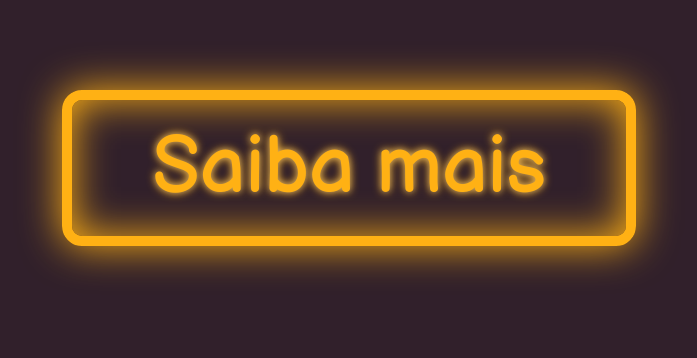
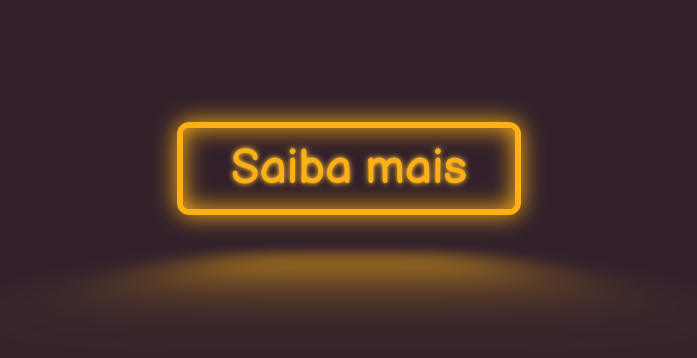
Before and after one commit to Lutefd/Neon-button-element, a plain HTML site: page index.html in a window 1280 px wide. Shown: the part 240-598 px from the top of the page, without its empty margins (291-988 px from the left). Drawn offline with Linux system fonts and the light colour scheme.

Commit message:
Added reflection and glow on hover

```diff
--- a/styles.css
+++ b/styles.css
@@ -22,11 +22,51 @@ a {
 .neon-btn {
   cursor: pointer;
   display: inline-block;
-  font-size: 5rem;
+  position: relative;
+  font-size: 3rem;
   color: var(--clr-neon);
-  border: currentColor 0.125em solid;
+  border: var(--clr-neon) 0.125em solid;
   border-radius: 0.25em;
   padding: 0.25em 1em;
   text-shadow: 0 0 0.075em hsl(0 0% 100% / 0.3), 0 0 0.125em currentColor;
   box-shadow: inset 0 0 0.5em 0 var(--clr-neon), 0 0 0.5em 0 var(--clr-neon);
 }
+.neon-btn::before {
+  content: '';
+  pointer-events: none;
+  position: absolute;
+  background-color: var(--clr-neon);
+  top: 120%;
+  left: 0;
+  width: 100%;
+  height: 100%;
+  transform: perspective(1em) rotateX(40deg) scale(1, 0.35);
+  filter: blur(1em);
+  opacity: 0.7;
+}
+.neon-btn::after {
+  content: '';
+  position: absolute;
+  top: 0;
+  left: 0;
+  bottom: 0;
+  right: 0;
+  box-shadow: 0 0 2em 0.25em var(--clr-neon);
+  opacity: 0;
+  background-color: var(--clr-neon);
+  z-index: -1;
+  transition: opacity 100ms linear;
+}
+.neon-btn:hover,
+.neon-btn:focus {
+  color: var(--clr-bg);
+  text-shadow: none;
+}
+.neon-btn:hover::before,
+.neon-btn:focus::before {
+  opacity: 1;
+}
+.neon-btn:hover::after,
+.neon-btn:focus::after {
+  opacity: 1;
+}
```
